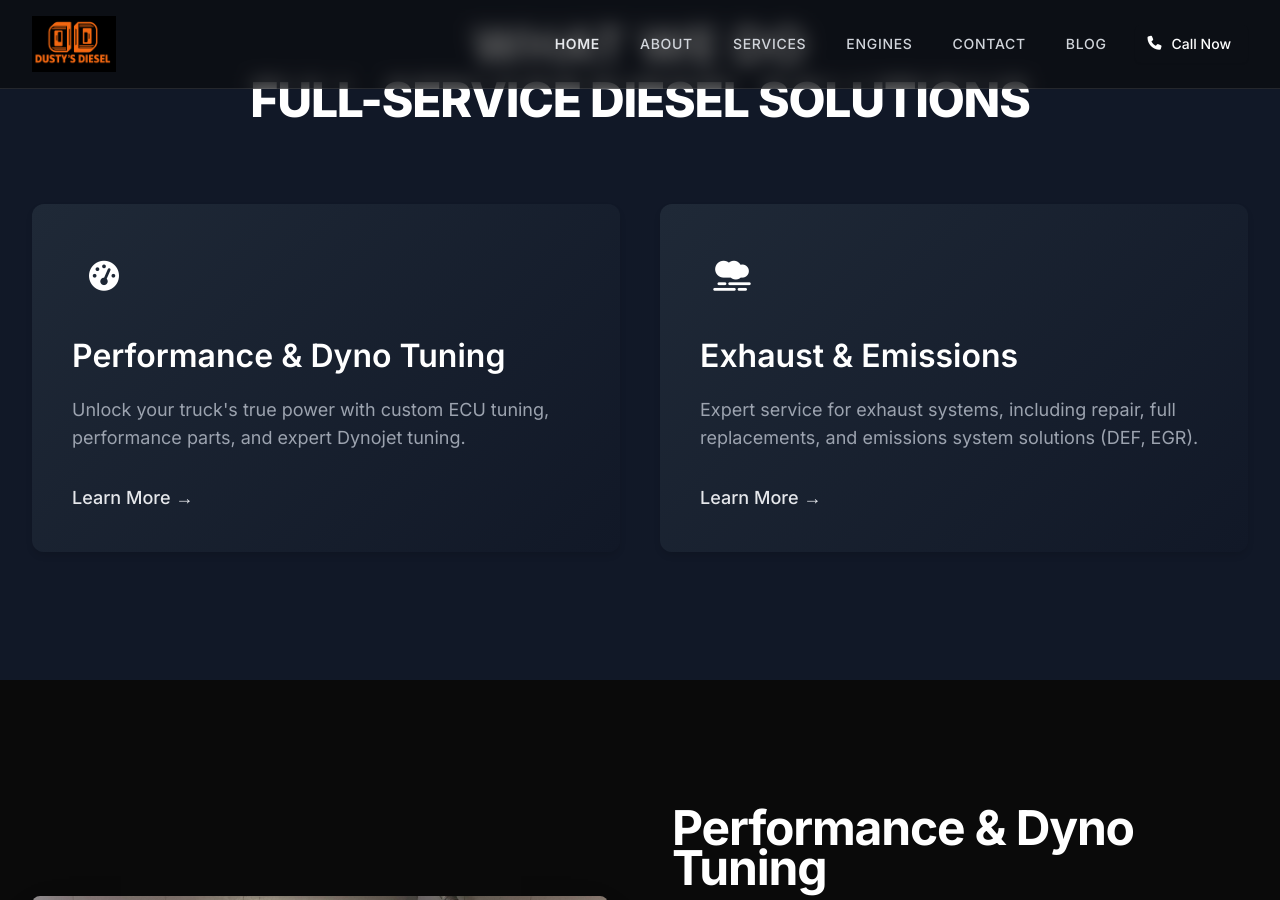
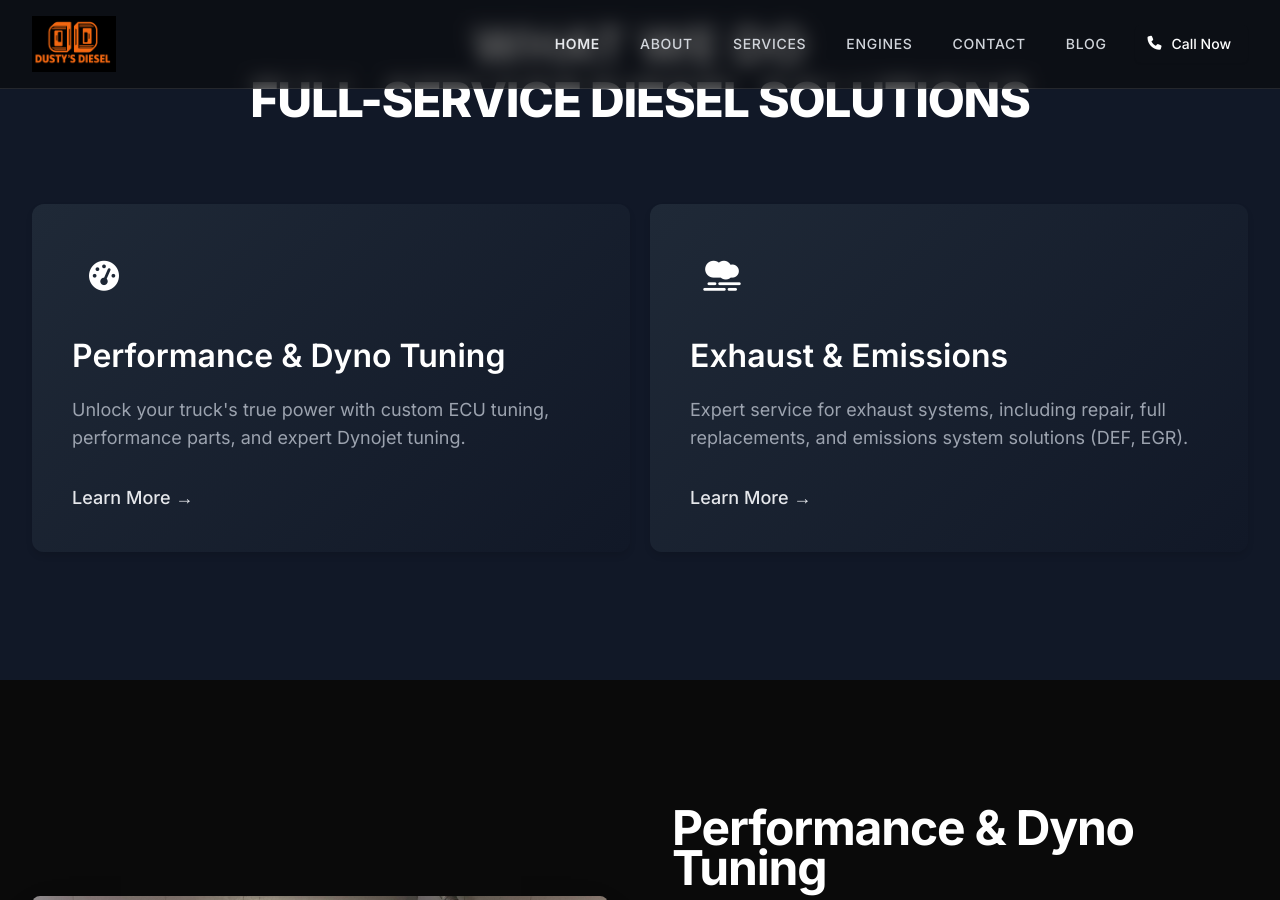
Before and after one commit to JamesBrownR/Dusty-s-Diesel, a Jekyll site: the page built from services/index.html, in a window 1280 px wide and 900 px high, scrolled down 1027 px. Built offline with Jekyll 4.4.1, drawn with Linux system fonts in a browser that asks for light colours; nearby versions of some CDN libraries.

Commit message:
Update index.html

```diff
--- a/services/index.html
+++ b/services/index.html
@@ -23,13 +23,13 @@
     </div>
 </section>
 
-<section class="py-24 sm:py-32 bg-gray-900">
+<section class="py-5 sm:py-32 bg-gray-900">
     <div class="container mx-auto max-w-7xl px-4 sm:px-6 lg:px-8">
         <div class="text-center">
             <h2 class="text-xl font-semibold text-brand-red uppercase tracking-wide">WHAT WE DO</h2>
             <p class="mt-4 text-4xl sm:text-5xl font-extrabold text-white tracking-tight">FULL-SERVICE DIESEL SOLUTIONS</p>
         </div>
-        <div class="mt-20 grid gap-10 md:grid-cols-2">
+        <div class="mt-20 grid gap-5 md:grid-cols-2">
             <div class="service-card">
                 <div class="p-10">
                     <div class="flex items-center justify-center h-16 w-16 rounded-md bg-brand-red text-white">
```
